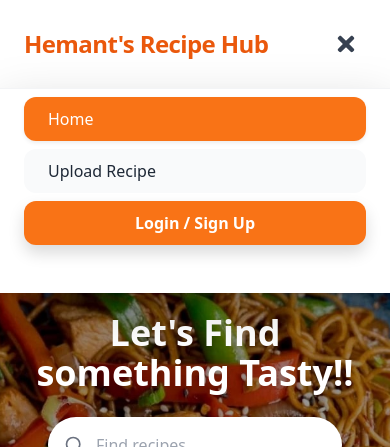
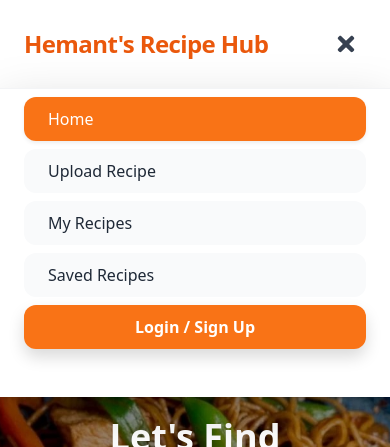
Before and after one commit to hemantschavan77-cmyk/Hemant-s-Recipie-Hub, a React (Create React App) app: page / in a window 390 px wide. Both pictures are taken after a click on the button "Toggle Navigation Menu". Shown: the top 447 px of the page. Built offline with nearby package versions, Linux system fonts and the light colour scheme; no server answers.

Commit message:
Redirect guest users to Login/SignUp page when clicked page links which require authentication

```diff
--- a/src/Components/Header.js
+++ b/src/Components/Header.js
@@ -2,6 +2,7 @@ import React, { useState, useEffect } from 'react';
 import { FaBars, FaTimes } from 'react-icons/fa';
 import { Link, useNavigate, useLocation } from 'react-router-dom';
 import { getToken, logoutUser } from '../utils/authStorage';
+import toast from 'react-hot-toast';
 
 const Header = () => {
   const navigate = useNavigate();
@@ -46,6 +47,21 @@ const Header = () => {
     navigate('/');
   };
 
+  const handleRestrictedNavigation = (e, path, feature) => {
+    if (!getToken()) {
+      e.preventDefault();
+      setIsOpen(false);
+      toast.error(`Please log in or sign up to access ${feature}.`, {
+        duration: 3000,
+      });
+      navigate('/login', {
+        state: { from: path },
+      });
+    } else {
+      setIsOpen(false);
+    }
+  };
+
   return (
     <header className="sticky top-0 z-50 bg-white/95 backdrop-blur-sm shadow-md transition-shadow duration-300">
       <div className="max-w-7xl mx-auto px-4 sm:px-6 lg:px-8 flex justify-between items-center py-4">
@@ -64,27 +80,35 @@ const Header = () => {
             Home
           </Link>
 
-          <Link to="/submit" className={getLinkClasses('/submit')}>
+          <Link
+            to="/submit"
+            onClick={(e) =>
+              handleRestrictedNavigation(e, '/submit', 'Upload Recipe')
+            }
+            className={getLinkClasses('/submit')}
+          >
             Upload Recipe
           </Link>
 
-          {isLoggedIn && (
           <Link
             to="/my-recipes"
+            onClick={(e) =>
+              handleRestrictedNavigation(e, '/my-recipes', 'My Recipes')
+            }
             className={getLinkClasses('/my-recipes')}
           >
             My Recipes
           </Link>
-          )}
 
-          {isLoggedIn && (
           <Link
             to="/saved-recipes"
+            onClick={(e) =>
+              handleRestrictedNavigation(e, '/saved-recipes', 'Saved Recipes')
+            }
             className={getLinkClasses('/saved-recipes')}
           >
             Saved Recipes
           </Link>
-          )}
 
           {isLoggedIn ? (
             <button
@@ -132,31 +156,33 @@ const Header = () => {
 
           <Link
             to="/submit"
-            onClick={() => setIsOpen(false)}
+            onClick={(e) =>
+              handleRestrictedNavigation(e, '/submit', 'Upload Recipe')
+            }
             className={getLinkClasses('/submit', true)}
           >
             Upload Recipe
           </Link>
 
-          {isLoggedIn && (
           <Link
             to="/my-recipes"
-              onClick={() => setIsOpen(false)}
+            onClick={(e) =>
+              handleRestrictedNavigation(e, '/my-recipes', 'My Recipes')
+            }
             className={getLinkClasses('/my-recipes', true)}
           >
             My Recipes
           </Link>
-          )}
 
-          {isLoggedIn && (
           <Link
             to="/saved-recipes"
-              onClick={() => setIsOpen(false)}
+            onClick={(e) =>
+              handleRestrictedNavigation(e, '/saved-recipes', 'Saved Recipes')
+            }
             className={getLinkClasses('/saved-recipes', true)}
           >
             Saved Recipes
           </Link>
-          )}
 
           {isLoggedIn ? (
             <button
```
Lines whose indentation alone changed are shown as unchanged.
